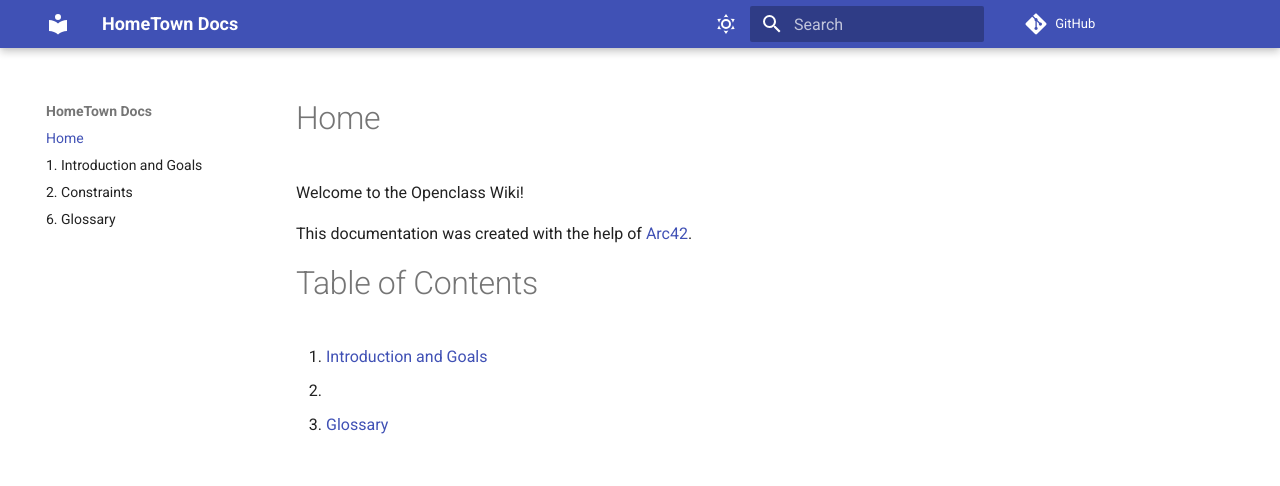
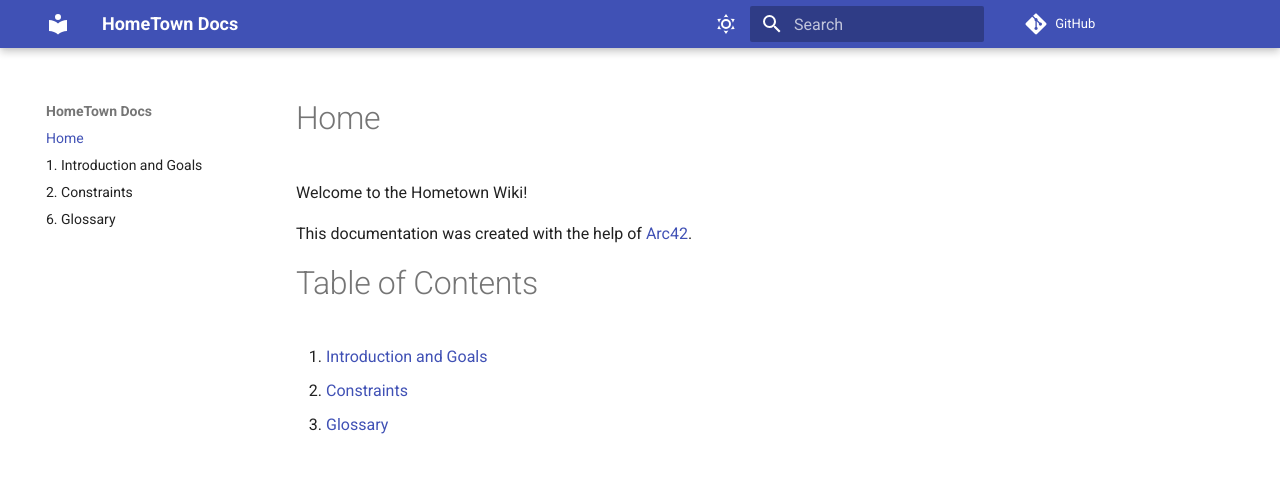
Before and after one commit to Lezurex/hometown, an MkDocs documentation site: the page built from docs/index.md, in a window 1280 px wide. Shown: the top 486 px of the page. Built offline with MkDocs 1.6.1 and Material for MkDocs 9.7.7, drawn with Linux system fonts in a browser that asks for light colours; comment, search, counter and statistics services are not loaded.

Commit message:
:memo: add new file to table of contents

```diff
--- a/docs/index.md
+++ b/docs/index.md
@@ -1,10 +1,10 @@
 # Home
 
-Welcome to the Openclass Wiki!
+Welcome to the Hometown Wiki!
 
 This documentation was created with the help of [Arc42](https://arc42.org/).
 
 # Table of Contents
 1. [Introduction and Goals](01.-Introduction-and-Goals.md)
-2.
+2. [Constraints](02.-Constraints.md)
 3. [Glossary](06.-Glossary.md)
```
